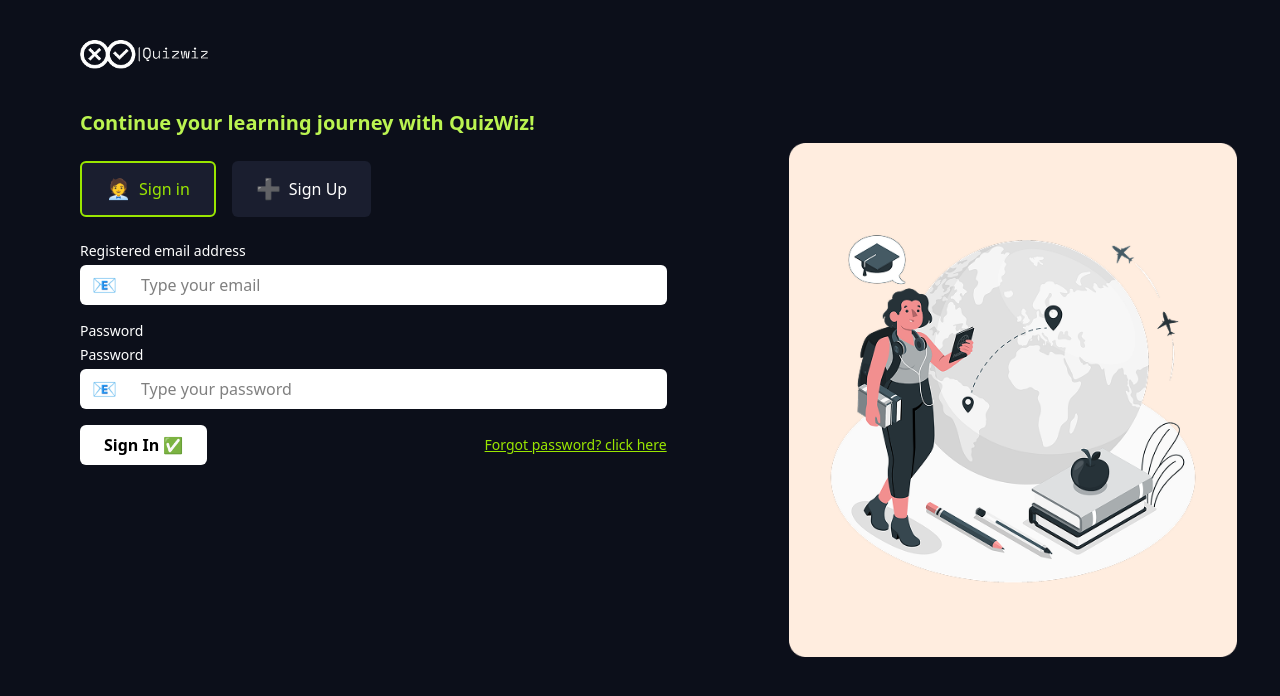
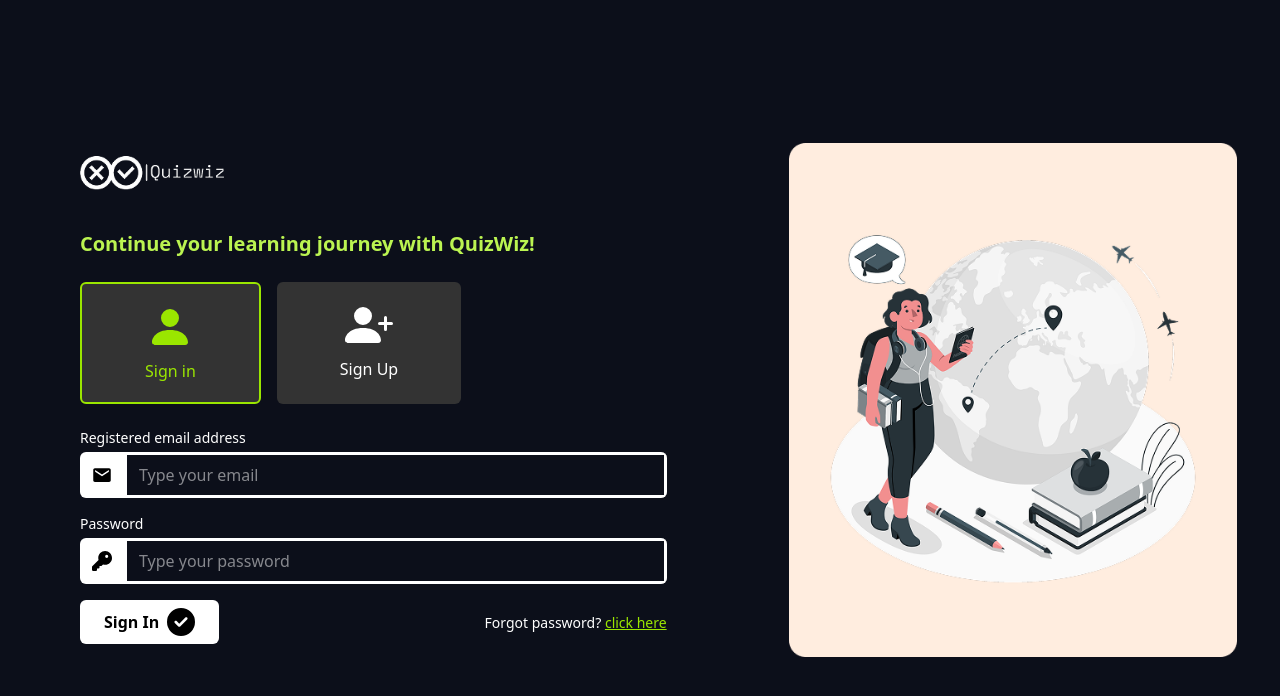
Before and after one commit to heba39920/Quiz-App, a React (Vite) app: page /Quiz-App/login in a window 1280 px wide. Shown: the top 696 px of the page. Built offline with nearby package versions, Linux system fonts and the light colour scheme.

Commit message:
handle styling

```diff
--- a/package.json
+++ b/package.json
@@ -19,6 +19,7 @@
     "react": "^19.1.0",
     "react-dom": "^19.1.0",
     "react-hook-form": "^7.60.0",
+    "react-icons": "^5.5.0",
     "react-router-dom": "^7.7.0",
     "react-toastify": "^11.0.5",
     "redux": "^5.0.1",
--- a/src/components/InputField.tsx
+++ b/src/components/InputField.tsx
@@ -20,7 +20,7 @@ const InputField = ({ icon, placeholder, type = "text", value, onChange, name }:
           value={value}
           onChange={onChange}
           name={name}
-          className="w-full px-3 py-2 text-black outline-none"
+          className="w-full px-3 py-2 bg-[#0c0f1a] border-3 border-white text-white outline-none"
         />
       </div>
     </div>
--- a/src/pages/Authentication/AuthLayout/AuthLayout.tsx
+++ b/src/pages/Authentication/AuthLayout/AuthLayout.tsx
@@ -7,11 +7,11 @@ import { Outlet } from "react-router-dom";
 
 const AuthLayout = () => {
   return (
-    <div className="min-h-screen bg-[#0c0f1a] text-white grid grid-cols-12">
+    <div className="min-h-screen bg-[#0c0f1a] text-white grid grid-cols-12 items-center">
       {/* Left Side: Form - 8 columns */}
       <div className="col-span-7 flex flex-col  px-20 py-10">
         <div className="mb-10">
-          <img className="w-32" src={logoWhite} alt="logo white" />
+          <img className="max-w-36" src={logoWhite} alt="logo white" />
         </div>
 
        <Outlet />
--- a/src/pages/Authentication/Login/Login.tsx
+++ b/src/pages/Authentication/Login/Login.tsx
@@ -1,4 +1,10 @@
 import InputField from "@/components/InputField"
+import { FaCircleCheck } from "react-icons/fa6";
+import { BsFillPersonFill, BsFillPersonPlusFill } from "react-icons/bs";
+import { FaKey } from "react-icons/fa6";
+import { IoMdMail } from "react-icons/io";
+
+
 
 
 
@@ -10,11 +16,13 @@ const Login = () => {
   </h2>
 
   <div className="flex gap-4 mb-6">
-    <button className="flex items-center gap-2 px-6 py-3 border-2 border-lime-400 text-lime-400 rounded-md bg-[#1a1e2f]">
-      <span className="text-xl">🧑‍💼</span> Sign in
+    <button className="flex items-center flex-col gap-2 px-[63px] py-[19px] border-2 border-lime-400 text-lime-400 rounded-md bg-[#333333]">
+     <BsFillPersonFill className="text-5xl"/>
+    <p> Sign in</p>
     </button>
-    <button className="flex items-center gap-2 px-6 py-3 bg-[#1a1e2f] text-white rounded-md">
-      <span className="text-xl">➕</span> Sign Up
+    <button className="flex items-center flex-col gap-2 px-[63px] py-[19px] bg-[#333333] text-white rounded-md">
+      <BsFillPersonPlusFill className="text-5xl"/>
+    <p>Sign Up</p>
     </button>
   </div>
 
@@ -23,7 +31,7 @@ const Login = () => {
     <div>
        <label className="text-sm block mb-1">Registered email address</label>
         <InputField
-          icon="📧"
+          icon={<IoMdMail />}
           placeholder="Type your email"
           type="email"
         />
@@ -31,12 +39,12 @@ const Login = () => {
 
 
     <div>
-      <label className="block mb-1 text-sm">Password</label>
+
       <>
 
         <label className="text-sm block mb-1">Password</label>
         <InputField
-          icon="📧"
+          icon={<FaKey />}
           placeholder="Type your password"
           type="password"
         />
@@ -48,12 +56,13 @@ const Login = () => {
         type="submit"
         className="bg-white text-black font-semibold py-2 px-6 rounded-md flex items-center gap-2"
       >
-        Sign In ✅
+        Sign In <FaCircleCheck className="size-7"/>
       </button>
-
+<div>
+  <span className="text-sm"> Forgot password? </span>
       <a href="#" className="text-sm text-lime-400 underline">
-        Forgot password? click here
-      </a>
+         click here
+      </a></div>
     </div>
   </form>
 </>
```
Also changed, not shown: 1 other file (tests, documents, lock files or other folders).
